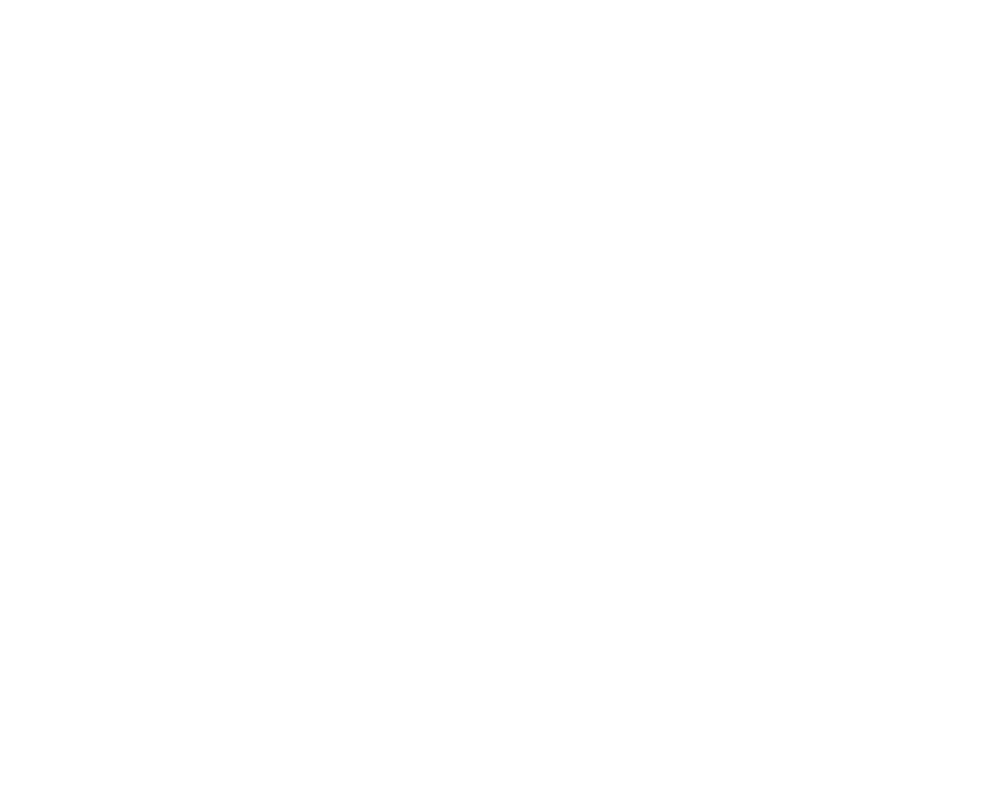
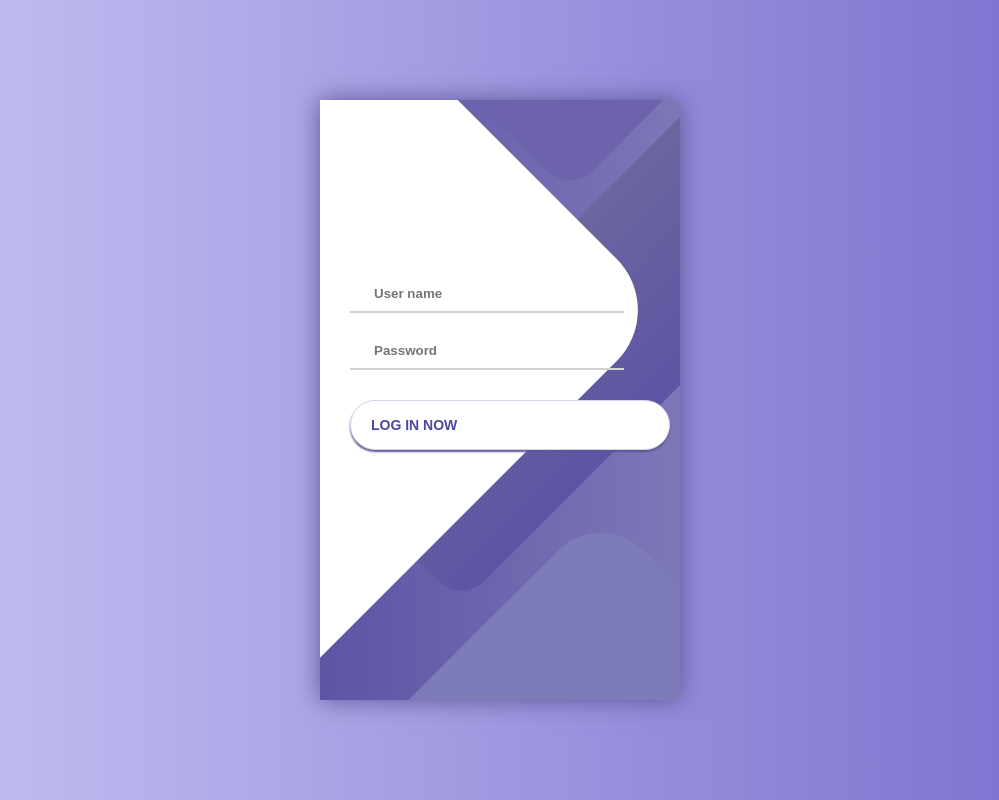
Before and after one commit to obada-yahya/e-commerce, a React (Create React App) app in the folder gsg-assignment/: page /login in a window 1280 px wide. Before the commit this address had no page. Shown: the whole page, without its empty margins (140-1139 px from the left). Built offline with nearby package versions, Linux system fonts and the light colour scheme.

Commit message:
added the login mechanism

```diff
--- a/gsg-assignment/package.json
+++ b/gsg-assignment/package.json
@@ -9,7 +9,9 @@
     "@testing-library/jest-dom": "^5.16.5",
     "@testing-library/react": "^13.4.0",
     "@testing-library/user-event": "^13.5.0",
+    "axios": "^1.2.1",
     "react": "^18.2.0",
+    "react-cookie": "^4.1.1",
     "react-dom": "^18.2.0",
     "react-router-dom": "^6.4.3",
     "react-scripts": "^5.0.1",
--- a/gsg-assignment/src/Router.js
+++ b/gsg-assignment/src/Router.js
@@ -3,6 +3,7 @@
 import ProductsFilter from "./Views/ProductsFilter";
 import ProductPage from "./Views/ProductPage"
 import {Route,BrowserRouter,Routes} from "react-router-dom";
+import LoginPage from './Views/LoginPage';
 const Router = () => {
   return (
     <BrowserRouter>
@@ -10,6 +11,7 @@
             <Route index element={<HomePage/>}/>
             <Route path='shop' element={<ProductsFilter/>}/>
             <Route path='product' element={<ProductPage/>}/>
+            <Route path='login' element={<LoginPage/>}/>
         </Routes>
     </BrowserRouter>
   )
--- a/gsg-assignment/src/Views/HomePage/index.js
+++ b/gsg-assignment/src/Views/HomePage/index.js
@@ -35,7 +35,7 @@
       setToggle(!open);
     };
    return (
-    <div>
+    <div >
       <AdBar />
       <NavBar changed={open}/>
       <HeaderIntro />
--- /dev/null
+++ b/gsg-assignment/src/Views/LoginPage/index.js
@@ -0,0 +1,69 @@
+import React from "react";
+import axios from "axios";
+import { useEffect, useState } from "react";
+import { useCookies } from "react-cookie";
+import style from "./style.module.css";
+function LoginPage() {
+  const [formData, setFormData] = useState({});
+  const [cookies, setCookie] = useCookies([]);
+  const handleUserNameChange = (e) => {
+    setFormData({ ...formData, username: e.target.value });
+  };
+  const handlePasswordChange = (e) => {
+    setFormData({ ...formData, password: e.target.value });
+  };
+  const handleSubmit = async (e) => {
+    e.preventDefault();
+    console.log(formData);
+    const data = await axios.post(
+      "https://fakestoreapi.com/auth/login",
+      formData
+    );
+    setCookie("token", data.data.token, { path: "/" });
+    setCookie("name", formData.username, { path: "/" });
+  };
+  return (
+    <section className={`${style.def} ${style.bgg}`}>
+      <div className={style.container}>
+        <div className={style.screen}>
+          <div className={style.screenContent}>
+            <form className={style.login}>
+              <div className={style.loginField}>
+                <i className={`${style.login__icon} ${style.fas}`}></i>
+                <input
+                  type="text"
+                  value={formData.username}
+                  className={style.login__input}
+                  onChange={handleUserNameChange}
+                  placeholder="User name"
+                />
+              </div>
+              <div className={style.login__field}>
+                <i className={`${style.login__icon} ${style.fas}`}></i>
+                <input
+                  type="password"
+                  value={formData.password}
+                  className={style.login__input}
+                  onChange={handlePasswordChange}
+                  placeholder="Password"
+                />
+              </div>
+              <button className={`${style.button} ${style.login__submit}`} onClick={handleSubmit}>
+                <span className={style.button__text}>Log In Now</span>
+                <i className={`${style.button__icon} ${style.fas}`}></i>
+              </button>
+            </form>
+          </div>
+          <div className={style.screen__background}>
+            <span className={`${style.screen__background__shape} ${style.screen__background__shape4}`}></span>
+            <span className={`${style.screen__background__shape} ${style.screen__background__shape3}`}></span>
+            <span className={`${style.screen__background__shape} ${style.screen__background__shape2}`}></span>
+            <span className={`${style.screen__background__shape} ${style.screen__background__shape1}`}></span>
+
+          </div>
+        </div>
+      </div>
+    </section>
+  );
+}
+export default LoginPage;
--- /dev/null
+++ b/gsg-assignment/src/Views/LoginPage/style.module.css
@@ -0,0 +1,179 @@
+@import url('https://fonts.googleapis.com/css?family=Raleway:400,700');
+
+.def{
+	box-sizing: border-box;
+	margin: 0;
+	padding: 0;
+	font-family: Raleway, sans-serif;
+	margin: 0; height: 100%; overflow: hidden;
+}
+
+.bgg {
+	background: linear-gradient(90deg, #C7C5F4, #776BCC);
+}
+
+.container {
+	display: flex;
+	align-items: center;
+	justify-content: center;
+	min-height: 100vh;
+}
+
+.screen {
+	background: linear-gradient(90deg, #5D54A4, #7C78B8);
+	position: relative;
+	height: 600px;
+	width: 360px;
+	box-shadow: 0px 0px 24px #5C5696;
+}
+
+.screenContent {
+	z-index: 1;
+	position: relative;
+	height: 100%;
+}
+
+.screen__background {
+	position: absolute;
+	top: 0;
+	left: 0;
+	right: 0;
+	bottom: 0;
+	z-index: 0;
+	-webkit-clip-path: inset(0 0 0 0);
+	clip-path: inset(0 0 0 0);
+}
+
+.screen__background__shape {
+	transform: rotate(45deg);
+	position: absolute;
+}
+
+.screen__background__shape1 {
+	height: 520px;
+	width: 520px;
+	background: #FFF;
+	top: -50px;
+	right: 120px;
+	border-radius: 0 72px 0 0;
+}
+
+.screen__background__shape2 {
+	height: 220px;
+	width: 220px;
+	background: #6C63AC;
+	top: -172px;
+	right: 0;
+	border-radius: 32px;
+}
+
+.screen__background__shape3 {
+	height: 540px;
+	width: 190px;
+	background: linear-gradient(270deg, #5D54A4, #6A679E);
+	top: -24px;
+	right: 0;
+	border-radius: 32px;
+}
+
+.screen__background__shape4 {
+	height: 400px;
+	width: 200px;
+	background: #7E7BB9;
+	top: 420px;
+	right: 50px;
+	border-radius: 60px;
+}
+
+.login {
+	width: 320px;
+	padding: 30px;
+	padding-top: 156px;
+}
+
+.loginField {
+	padding: 20px 0px;
+	position: relative;
+}
+
+.login__icon {
+	position: absolute;
+	top: 30px;
+	color: #7875B5;
+}
+
+.login__input {
+	border: none;
+	border-bottom: 2px solid #D1D1D4;
+	background: none;
+	padding: 10px;
+	padding-left: 24px;
+	font-weight: 700;
+	width: 75%;
+	transition: .2s;
+}
+
+.login__input:active,
+.login__input:focus,
+.login__input:hover {
+	outline: none;
+	border-bottom-color: #6A679E;
+}
+
+.login__submit {
+	background: #fff;
+	font-size: 14px;
+	margin-top: 30px;
+	padding: 16px 20px;
+	border-radius: 26px;
+	border: 1px solid #D4D3E8;
+	text-transform: uppercase;
+	font-weight: 700;
+	display: flex;
+	align-items: center;
+	width: 100%;
+	color: #4C489D;
+	box-shadow: 0px 2px 2px #5C5696;
+	cursor: pointer;
+	transition: .2s;
+}
+
+.login__submit:active,
+.login__submit:focus,
+.login__submit:hover {
+	border-color: #6A679E;
+	outline: none;
+}
+
+.button__icon {
+	font-size: 24px;
+	margin-left: auto;
+	color: #7875B5;
+}
+
+.social-login {
+	position: absolute;
+	height: 140px;
+	width: 160px;
+	text-align: center;
+	bottom: 0px;
+	right: 0px;
+	color: #fff;
+}
+
+.social-icons {
+	display: flex;
+	align-items: center;
+	justify-content: center;
+}
+
+.social-login__icon {
+	padding: 20px 10px;
+	color: #fff;
+	text-decoration: none;
+	text-shadow: 0px 0px 8px #7875B5;
+}
+
+.social-login__icon:hover {
+	transform: scale(1.5);
+}
--- a/gsg-assignment/src/components/NavBar/index.js
+++ b/gsg-assignment/src/components/NavBar/index.js
@@ -47,7 +47,7 @@
           <a href="#">about</a>
         </div>
         <div className={style.loginItems}>
-          <a href="#">login</a>
+          <a href="/login">login</a>
           <i className="fa-solid fa-magnifying-glass"></i>
           <i
             className={`fa-regular fa-heart ` + style.wishlist}
```
Also changed, not shown: gsg-assignment/src/App.js (+3 -5 lines), 1 other file (tests, documents, lock files or other folders).
